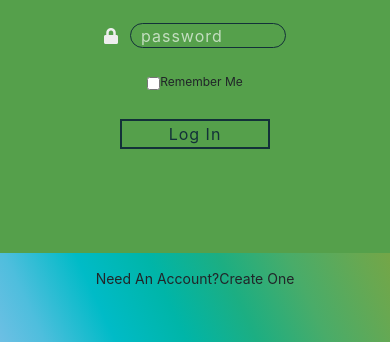
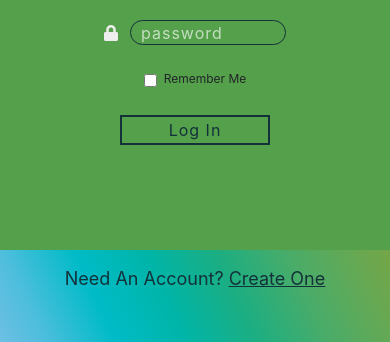
Before and after one commit to guidr-pt/guidr-front-end, a React (Create React App) app: page / in a window 390 px wide. Shown: the part 446-788 px from the top of the page. Built offline with nearby package versions, Linux system fonts and the light colour scheme.

Commit message:
Login Styles Tweaked, Fixed Mobile Bug

```diff
--- a/src/css/index.css
+++ b/src/css/index.css
@@ -57,6 +57,8 @@ html body {
   margin-bottom: 15px;
   background-color: #55A04B;
   justify-content: flex-start;
+  overflow-x: hidden;
+  overflow-y: hidden;
 }
 .login div .login__form--head {
   background-image: url("../img/login-header-bg.jpeg");
@@ -142,7 +144,8 @@ html body {
 }
 .login div form div span {
   font-size: 1.2rem;
-  margin-bottom: 3px;
+  margin-bottom: 2px;
+  margin-left: 7px;
 }
 .login div form button {
   display: block;
@@ -167,7 +170,14 @@ html body {
   font-size: 2rem;
 }
 .login div p {
-  font-size: 1.4rem;
+  font-size: 1.8rem;
+  color: #133139;
+}
+.login div p span {
+  margin-left: 5px;
+  color: #133139;
+  text-decoration: underline;
+  cursor: pointer;
 }
 .navigation {
   position: fixed;
--- a/src/less/login.less
+++ b/src/less/login.less
@@ -22,6 +22,8 @@
       background-color: @secondary;
 
       justify-content: flex-start;
+      overflow-x: hidden;
+      overflow-y: hidden;
     }
 
     .login__form--head {
@@ -116,7 +118,8 @@
 
         span {
           font-size: 1.2rem;
-          margin-bottom: 3px;
+          margin-bottom: 2px;
+          margin-left: 7px;
         }
       }
 
@@ -151,7 +154,16 @@
     }
 
     p {
-      font-size: 1.4rem;
+      font-size: 1.8rem;
+      color: @dark-main;
+
+      span {
+        margin-left: 5px;
+        color: @dark-main;
+        text-decoration: underline;
+
+        cursor: pointer;
+      }
     }
   }
 }
```
